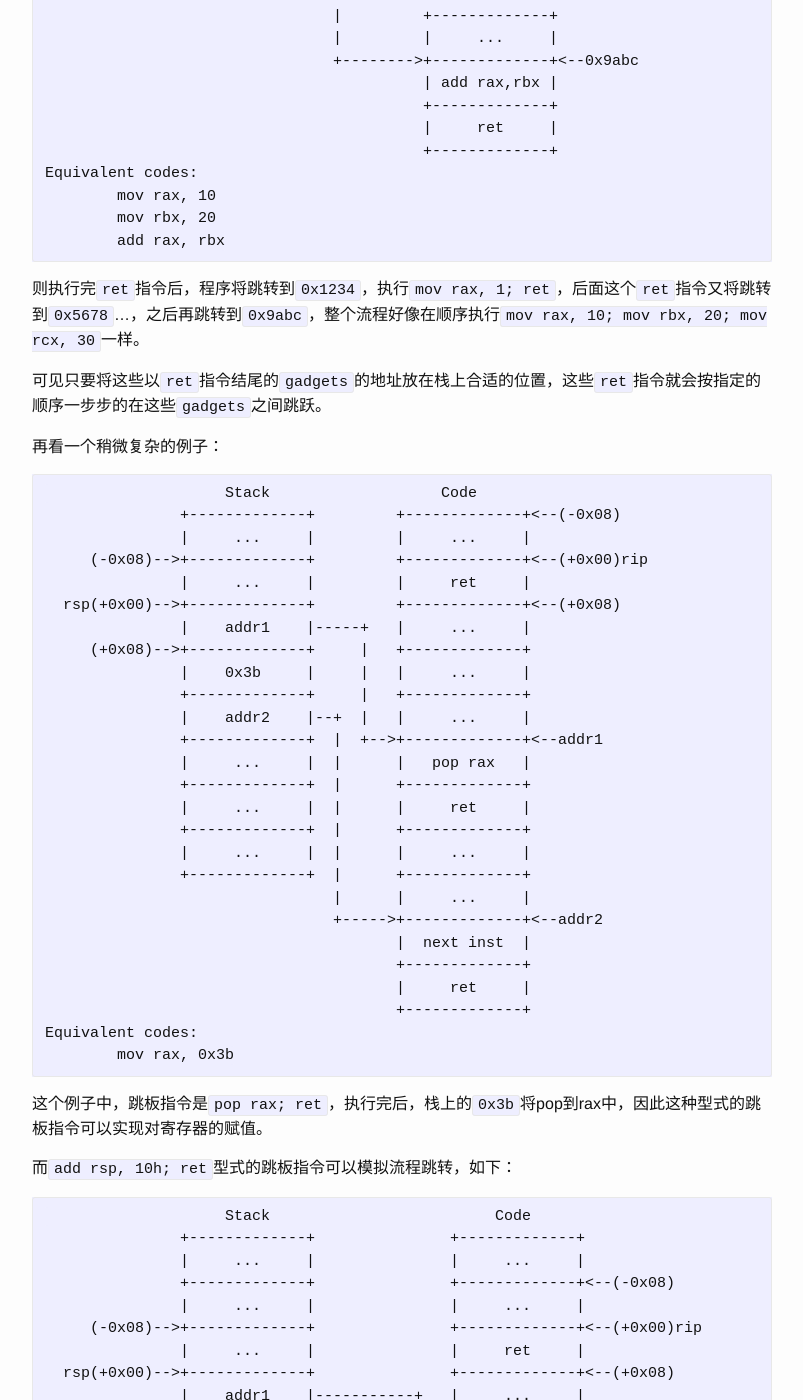
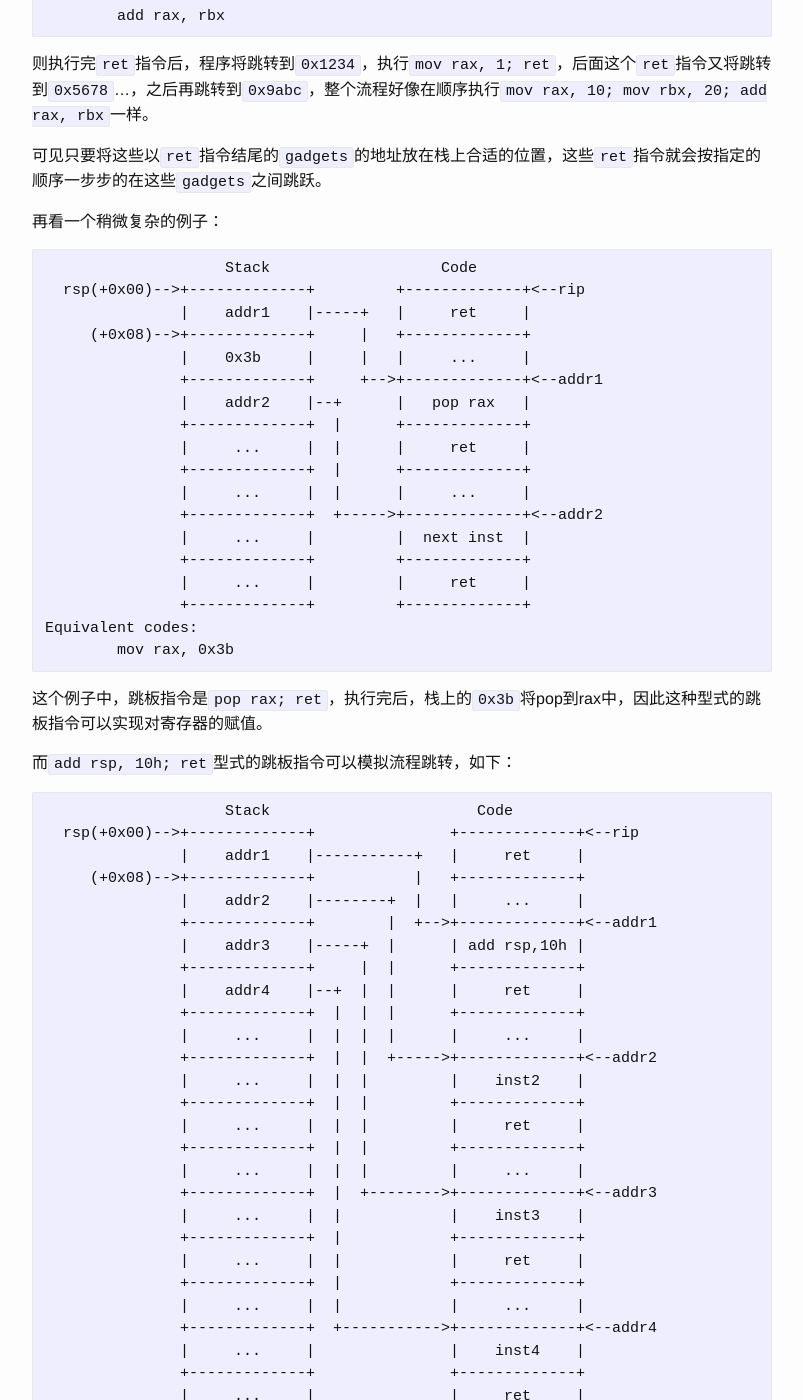
Before and after one commit to pandolia/pandolia.github.io, a Jekyll site: the page built from _posts/2016-01-22-rop.md, in a window 1280 px wide and 1400 px high, scrolled down 13478 px. Shown: the whole window, without its empty margins (238-1041 px from the left). Built offline with Jekyll 4.4.1, drawn with Linux system fonts in a browser that asks for light colours; some of the changed text lies outside the part shown.

Commit message:
Update 2016-01-22-rop.md

```diff
--- a/_posts/2016-01-22-rop.md
+++ b/_posts/2016-01-22-rop.md
@@ -495,72 +495,54 @@
 假如程序中在`0x1234 | 0x5678 | 0x9abc`地址处分别存在三段跳板指令`mov rax, 10; ret | mov rbx, 20; ret | add rax, rbx; ret`，且当前的`rip`指向的指令是`ret`，如果将`0x1234 | 0x5678 | 0x9abc`三个地址的数值放到栈上，如下：
 
                         Stack                      Code
-                   +-------------+            +-------------+
-                   |     ...     |            |     ...     |
-         (-0x08)-->+-------------+            +-------------+<--rip
-                   |     ...     |            |     ret     |
-      rsp(+0x00)-->+-------------+            +-------------+
-                   |   0x1234    |--------+   |     ...     |
+      rsp(+0x00)-->+-------------+            +-------------+<--rip
+                   |   0x1234    |--------+   |     ret     |
          (+0x08)-->+-------------+        |   +-------------+
                    |   0x5678    |-----+  |   |     ...     |
-         (+0x10)-->+-------------+     |  |   +-------------+
-                   |   0x9abc    |--+  |  |   |     ...     |
-                   +-------------+  |  |  +-->+-------------+<--0x1234
-                   |     ...     |  |  |      | mov rax, 10 |
+         (+0x10)-->+-------------+     |  +-->+-------------+<--0x1234
+                   |   0x9abc    |--+  |      | mov rax, 10 |
                    +-------------+  |  |      +-------------+
                    |     ...     |  |  |      |     ret     |
                    +-------------+  |  |      +-------------+
                    |     ...     |  |  |      |     ...     |
-                   +-------------+  |  |      +-------------+
-                                    |  |      |     ...     |
-                                    |  +----->+-------------+<--0x5678
-                                    |         | mov rbx, 20 |
-                                    |         +-------------+
-                                    |         |     ret     |
-                                    |         +-------------+
-                                    |         |     ...     |
-                                    |         +-------------+
-                                    |         |     ...     |
-                                    +-------->+-------------+<--0x9abc
-                                              | add rax,rbx |
-                                              +-------------+
-                                              |     ret     |
-                                              +-------------+
+                   +-------------+  |  +----->+-------------+<--0x5678
+                   |     ...     |  |         | mov rbx, 20 |
+                   +-------------+  |         +-------------+
+                   |     ...     |  |         |     ret     |
+                   +-------------+  |         +-------------+
+                   |     ...     |  |         |     ...     |
+                   +-------------+  +-------->+-------------+<--0x9abc
+                   |     ...     |            | add rax,rbx |
+                   +-------------+            +-------------+
+                   |     ...     |            |     ret     |
+                   +-------------+            +-------------+
     Equivalent codes:
             mov rax, 10
             mov rbx, 20
             add rax, rbx
 
-则执行完`ret`指令后，程序将跳转到`0x1234`，执行`mov rax, 1; ret`，后面这个`ret`指令又将跳转到`0x5678`...，之后再跳转到`0x9abc`，整个流程好像在顺序执行`mov rax, 10; mov rbx, 20; mov rcx, 30`一样。
+则执行完`ret`指令后，程序将跳转到`0x1234`，执行`mov rax, 1; ret`，后面这个`ret`指令又将跳转到`0x5678`...，之后再跳转到`0x9abc`，整个流程好像在顺序执行`mov rax, 10; mov rbx, 20; add rax, rbx`一样。
 
 可见只要将这些以`ret`指令结尾的`gadgets`的地址放在栈上合适的位置，这些`ret`指令就会按指定的顺序一步步的在这些`gadgets`之间跳跃。
 
 再看一个稍微复杂的例子：
 
                         Stack                   Code
-                   +-------------+         +-------------+<--(-0x08)
-                   |     ...     |         |     ...     |
-         (-0x08)-->+-------------+         +-------------+<--(+0x00)rip
-                   |     ...     |         |     ret     |
-      rsp(+0x00)-->+-------------+         +-------------+<--(+0x08)
-                   |    addr1    |-----+   |     ...     |
+      rsp(+0x00)-->+-------------+         +-------------+<--rip
+                   |    addr1    |-----+   |     ret     |
          (+0x08)-->+-------------+     |   +-------------+
                    |    0x3b     |     |   |     ...     |
-                   +-------------+     |   +-------------+
-                   |    addr2    |--+  |   |     ...     |
-                   +-------------+  |  +-->+-------------+<--addr1
-                   |     ...     |  |      |   pop rax   |
+                   +-------------+     +-->+-------------+<--addr1
+                   |    addr2    |--+      |   pop rax   |
                    +-------------+  |      +-------------+
                    |     ...     |  |      |     ret     |
                    +-------------+  |      +-------------+
                    |     ...     |  |      |     ...     |
-                   +-------------+  |      +-------------+
-                                    |      |     ...     |
-                                    +----->+-------------+<--addr2
-                                           |  next inst  |
-                                           +-------------+
-                                           |     ret     |
-                                           +-------------+
+                   +-------------+  +----->+-------------+<--addr2
+                   |     ...     |         |  next inst  |
+                   +-------------+         +-------------+
+                   |     ...     |         |     ret     |
+                   +-------------+         +-------------+
     Equivalent codes:
             mov rax, 0x3b
 
@@ -568,56 +550,39 @@
 
 而`add rsp, 10h; ret`型式的跳板指令可以模拟流程跳转，如下：
 
-                        Stack                         Code
-                   +-------------+               +-------------+
-                   |     ...     |               |     ...     |
-                   +-------------+               +-------------+<--(-0x08)
-                   |     ...     |               |     ...     |
-         (-0x08)-->+-------------+               +-------------+<--(+0x00)rip
-                   |     ...     |               |     ret     |
-      rsp(+0x00)-->+-------------+               +-------------+<--(+0x08)
-                   |    addr1    |-----------+   |     ...     |
+                        Stack                       Code
+      rsp(+0x00)-->+-------------+               +-------------+<--rip
+                   |    addr1    |-----------+   |     ret     |
          (+0x08)-->+-------------+           |   +-------------+
                    |    addr2    |--------+  |   |     ...     |
-                   +-------------+        |  |   +-------------+
-                   |    addr3    |-----+  |  |   |     ...     |
-                   +-------------+     |  |  +-->+-------------+<--addr1
-                   |    addr4    |--+  |  |      | add rsp,10h |
-                   +-------------+  |  |  |      +-------------+
-                   |     ...     |  |  |  |      |     ret     |
+                   +-------------+        |  +-->+-------------+<--addr1
+                   |    addr3    |-----+  |      | add rsp,10h |
+                   +-------------+     |  |      +-------------+
+                   |    addr4    |--+  |  |      |     ret     |
                    +-------------+  |  |  |      +-------------+
                    |     ...     |  |  |  |      |     ...     |
-                   +-------------+  |  |  |      +-------------+
-                                    |  |  |      |     ...     |
-                                    |  |  +----->+-------------+<--addr2
-                                    |  |         |    inst2    |
-                                    |  |         +-------------+
-                                    |  |         |     ret     |
-                                    |  |         +-------------+
-                                    |  |         |     ...     |
-                                    |  |         +-------------+
-                                    |  |         |     ...     |
-                                    |  +-------->+-------------+<--addr3
-                                    |            |    inst3    |
-                                    |            +-------------+
-                                    |            |     ret     |
-                                    |            +-------------+
-                                    |            |     ...     |
-                                    |            +-------------+
-                                    |            |     ...     |
-                                    +----------->+-------------+<--addr4
-                                                 |    inst4    |
-                                                 +-------------+
-                                                 |     ret     |
-                                                 +-------------+
-                                                 |     ...     |
-                                                 +-------------+
+                   +-------------+  |  |  +----->+-------------+<--addr2
+                   |     ...     |  |  |         |    inst2    |
+                   +-------------+  |  |         +-------------+
+                   |     ...     |  |  |         |     ret     |
+                   +-------------+  |  |         +-------------+
+                   |     ...     |  |  |         |     ...     |
+                   +-------------+  |  +-------->+-------------+<--addr3
+                   |     ...     |  |            |    inst3    |
+                   +-------------+  |            +-------------+
+                   |     ...     |  |            |     ret     |
+                   +-------------+  |            +-------------+
+                   |     ...     |  |            |     ...     |
+                   +-------------+  +----------->+-------------+<--addr4
+                   |     ...     |               |    inst4    |
+                   +-------------+               +-------------+
+                   |     ...     |               |     ret     |
+                   +-------------+               +-------------+
     Equivalent codes:
             jmp there
             inst2
             inst3
     there:  inst4
-
 
 条件跳转甚至函数调用都可以用精心构造出的`gadgets链`来模拟。只要找出一些基本的`gadgets`，就可以使用这些`gadgets`来组装出复杂的攻击程序。而只要被攻击程序的代码量有一定的规模，就不难在这个程序的代码段中搜索出足够多的`gadgets`（注意目标程序的代码中不需要真正有这样的指令，只需要恰好有这样的指令的机器码，例如如果需要用到跳板指令`pop rax; ret`，只需要目标程序的代码段中含有字节码串`58 C3`就可以了）。
 
@@ -744,7 +709,6 @@
         long2bytes(0x000000) + \
         long2bytes(0x43d371)
 
-
 现在可以实施攻击了：
 
     $ python gen-shellcode.py > shellcode
```
